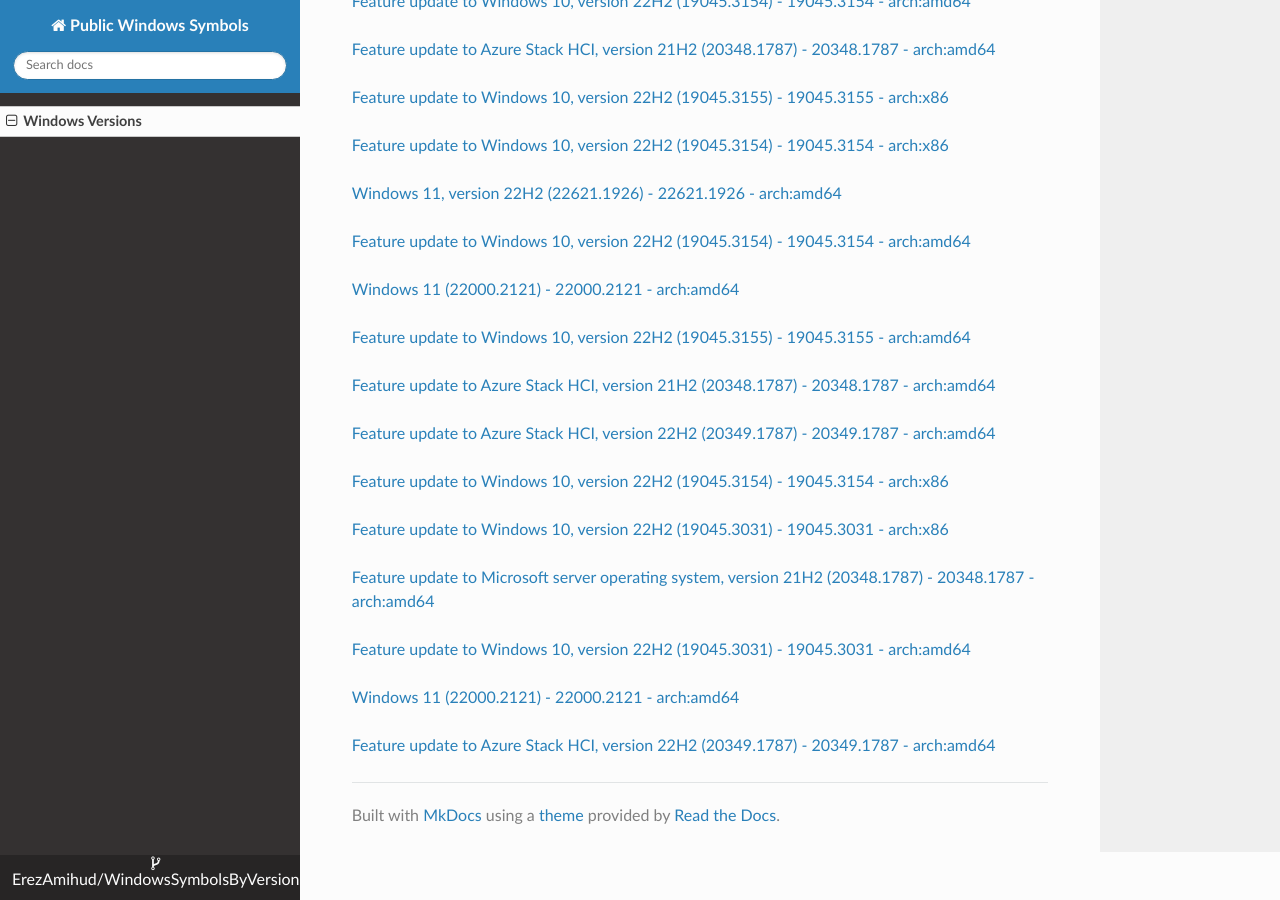
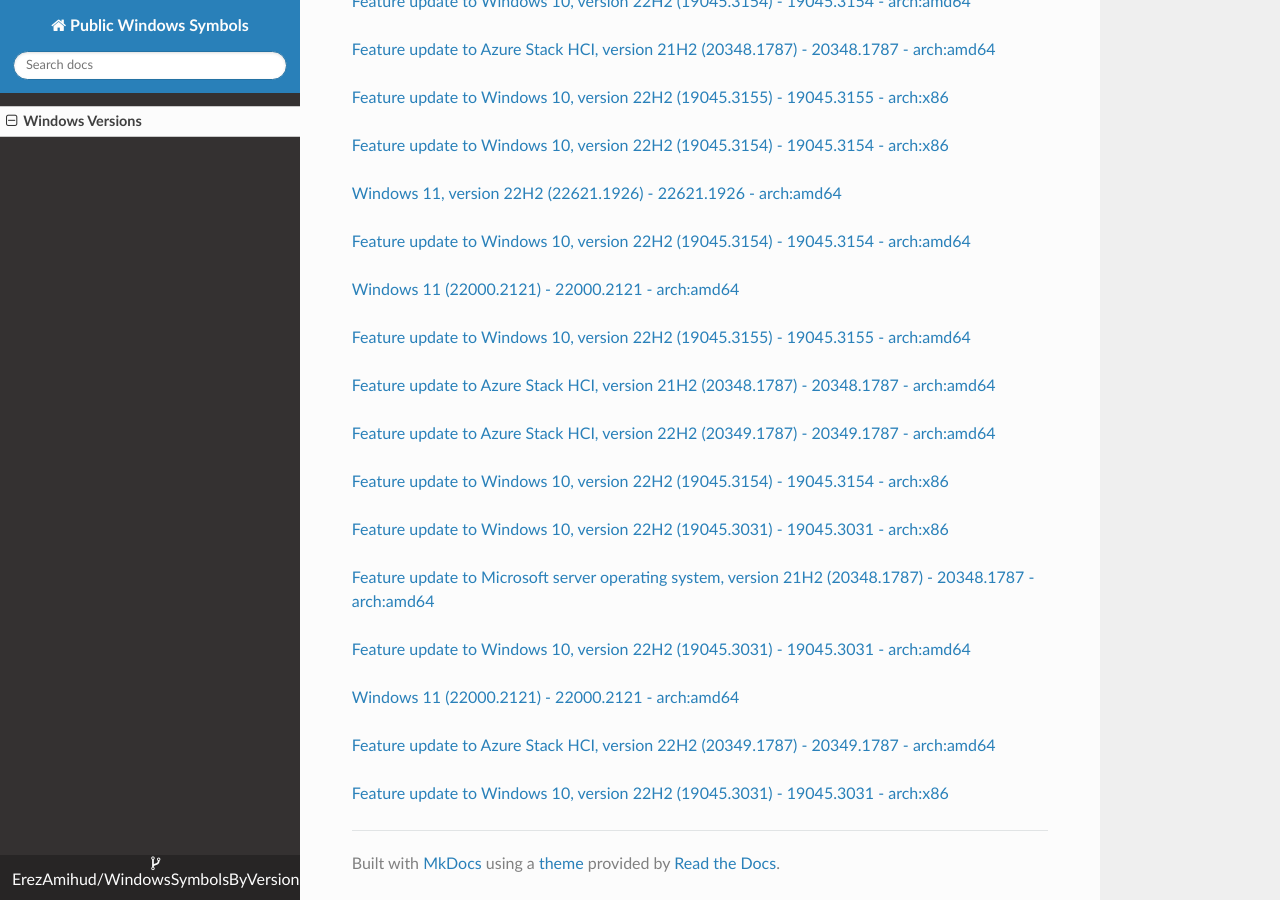
Before and after one commit to ErezAmihud/WindowsSymbolsByVersion, an MkDocs documentation site: the page built from docs/index.md, in a window 1280 px wide and 900 px high, scrolled down 29429 px. Built offline with MkDocs 1.6.1, drawn with Linux system fonts in a browser that asks for light colours; nearby versions of some CDN libraries.

Commit message:
Automated commit, add manifest for 400d7cc4-345e-4447-9f75-9a7566acb352

```diff
--- a/docs/index.md
+++ b/docs/index.md
@@ -1687,3 +1687,6 @@
 
 
 [Feature update to Azure Stack HCI, version 22H2 (20349.1787) - 20349.1787 - arch:amd64](https://github.com/ErezAmihud/WindowsSymbolsByVersion/blob/main/manifests/bfb0ef95-a13e-494e-9389-ae83fcc66bcf.manifest)
+
+
+[Feature update to Windows 10, version 22H2 (19045.3031) - 19045.3031 - arch:x86](https://github.com/ErezAmihud/WindowsSymbolsByVersion/blob/main/manifests/400d7cc4-345e-4447-9f75-9a7566acb352.manifest)
```
Also changed, not shown: process_builds.json (+1 -1 lines).
